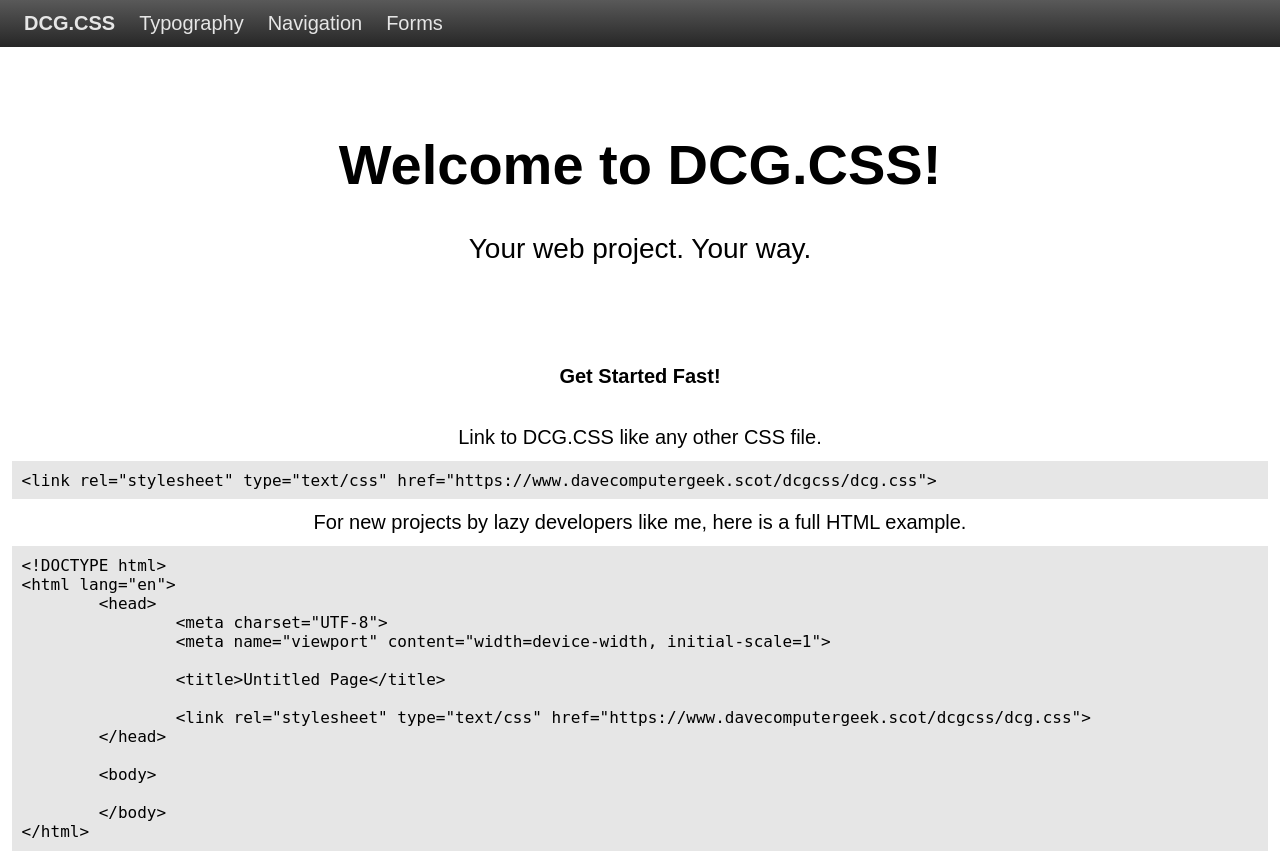
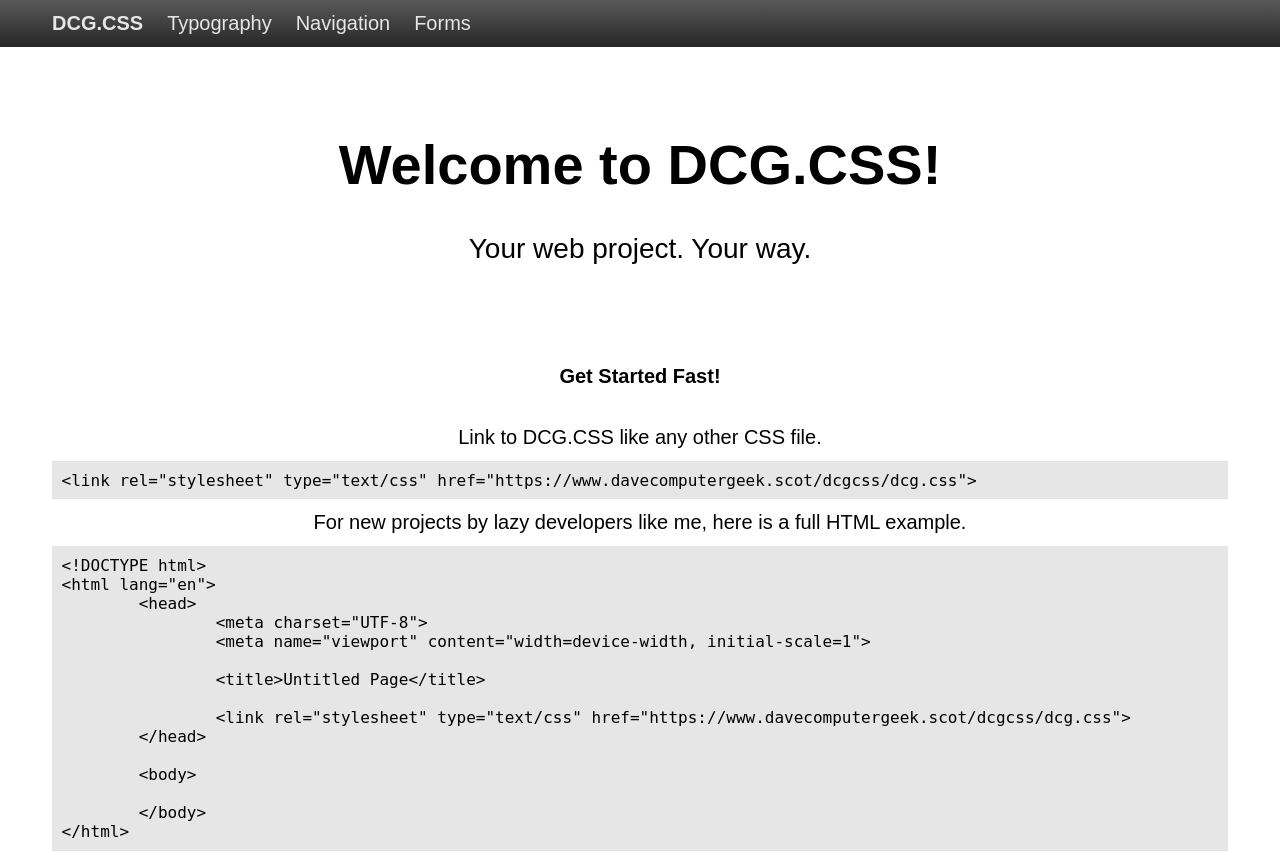
Before and after one commit to DaveComputerGeek/DCG.CSS, a PHP site: page / in a window 1280 px wide. Run offline with PHP 8.4, Linux system fonts and the light colour scheme.

Commit message:
Added dcg-container class
Moves the element to the middle of the page and ensures the width does not exceed 1200 pixels.

```diff
--- a/dcg.css
+++ b/dcg.css
@@ -79,6 +79,9 @@
 .dcg-text-underlined, .dcg-text-underline, { text-decoration: underline !important; }
 
 .dcg-image { max-width: 100% !important; }
+
+/* Container Class */
+.dcg-container { max-width: 1200px; margin: auto; }
 
 /* Colours */
 .dcg-no-bg { background-color: transparent !important; }
--- a/index.php
+++ b/index.php
@@ -10,14 +10,16 @@
 	</head>
 
 	<body class="dcg-sans-serif dcg-white dcg-margin-none">
-		<div class="dcg-container">
-			<nav class="dcg-nav dcg-nav-dark">
+		<nav class="dcg-nav dcg-nav-dark">
+			<div class="dcg-container">
 				<a class="dcg-nav-item dcg-lingrad-hover-alt-dark" href="/dcgcss"><b>DCG.CSS</b></a>
 				<a class="dcg-nav-item dcg-lingrad-hover-alt-dark" href="/dcgcss/typography">Typography</a>
 				<a class="dcg-nav-item dcg-lingrad-hover-alt-dark" href="/dcgcss/navigation">Navigation</a>
 				<a class="dcg-nav-item dcg-lingrad-hover-alt-dark" href="/dcgcss/forms">Forms</a>
-			</nav>
+			</div>
+		</nav>
 
+		<div class="dcg-container">
 			<div class="dcg-padding">
 			<?php
 			switch( $page ) {
```
